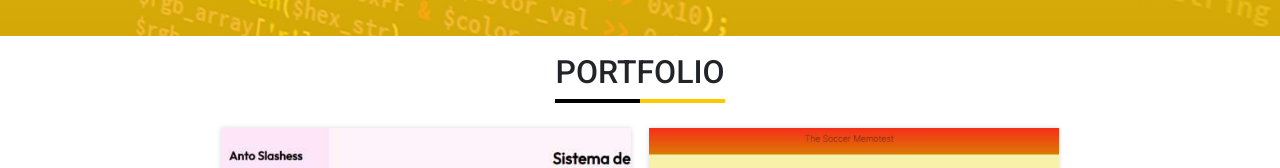
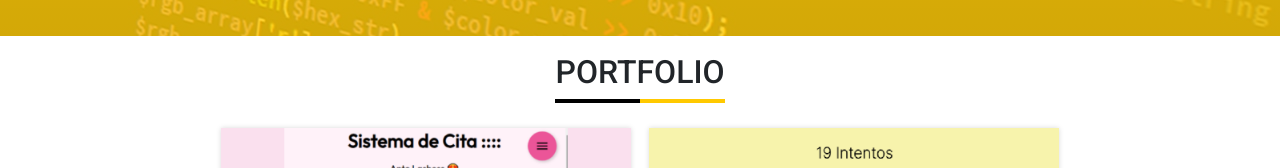
Before and after one commit to DiegoDalera/reactDeveloperProfile, a React (Vite) app: page / in a window 1280 px wide. Shown: the part 2606-2774 px from the top of the page. Built offline with nearby package versions, Linux system fonts and the light colour scheme.

Commit message:
proyects v2

```diff
--- a/src/Components/Footer/Footer.jsx
+++ b/src/Components/Footer/Footer.jsx
@@ -5,22 +5,23 @@ import { Github, Linkedin,Instagram } from "react-bootstrap-icons";
 const Footer = () => {
   return (
     <div className='footer'>
+
       <p>© Diego Dalera. All rights reserved.</p>
 
       <ul class="redes_sociales">
         <li>
-          <a href="https://www.github.com" target="_blank">
-          <Github color="white" size={20}/>
+          <a href="https://github.com/DiegoDalera" target="_blank">
+          <Github className='footer-icon' />
           </a>
         </li>
         <li>
-          <a href="https://www.linkedin.com" target="_blank">
-          <Linkedin color="white" size={20} />
+          <a href="https://www.linkedin.com/in/diego-martin-dalera/" target="_blank">
+          <Linkedin className='footer-icon'/>
           </a>
         </li>
         <li>
-          <a href="https://www.instagram.com" target="_blank">
-          <Instagram color="white" size={20} />
+          <a href="https://www.instagram.com/diegomartin.arg" target="_blank">
+          <Instagram className='footer-icon'/>
           </a>
         </li>
       </ul>
--- a/src/Components/Portfolio/Card_p.jsx
+++ b/src/Components/Portfolio/Card_p.jsx
@@ -1,7 +1,7 @@
 import React from "react";
 import './Card_p.css'
 
-const Card = ({ id, imageUrl, title, description }) => {
+const Card = ({ id, imageUrl, title, description, sourceLink }) => {
   return (
     <div className="item" id={id}>
       <img src={imageUrl} alt={title} />
@@ -9,7 +9,8 @@ const Card = ({ id, imageUrl, title, description }) => {
         <h3>{title}</h3>
         <p>{description}</p>
       </div>
-      <div className="button">Learn More</div>
+
+      <a href={sourceLink} class="button" target="blank">Ver Github</a>
     </div>
   );
 };
--- a/src/Components/Portfolio/Portfolio.jsx
+++ b/src/Components/Portfolio/Portfolio.jsx
@@ -12,13 +12,14 @@ const Portfolio = () => {
 
       <section>
         <div className="container">
-          {portfolioData.map(project => (
+          {portfolioData.map(data => (
             <Card
-              key={project.id}
-              id={project.id}
-              imageUrl={project.imageUrl}
-              title={project.title}
-              description={project.description}
+              key={data.id}
+              id={data.id}
+              imageUrl={data.imageUrl}
+              title={data.title}
+              description={data.description}
+              sourceLink={data.sourceLink}
             />
           ))}
         </div>
--- a/src/Components/Portfolio/portfolioData.json
+++ b/src/Components/Portfolio/portfolioData.json
@@ -3,7 +3,7 @@
     "id": "1",
     "imageUrl": "./public/proyectos/anto.jpg",
     "title": "Sistema de Turnos",
-    "description": "Realizado en JS y Firebase ",
+    "description": "Sistema autoadministrable Realizado en JS y Firebase",
     "demoLink": "https://antoslashes.vercel.app/",
     "sourceLink": "https://github.com/DiegoDalera/turneroEstetica"
   },
@@ -35,7 +35,7 @@
     "id": "5",
     "imageUrl": "./public/proyectos/piedra.jpg",
     "title": "Piedra, Papel o Tijera",
-    "description": "JUga con este juego creado en JS",
+    "description": "Juga con este juego creado en JS",
     "demoLink": "https://moonlit-moxie-0fedec.netlify.app/",
     "sourceLink": "https://github.com/DiegoDalera/piedraPapelTijera"
   }
```
Also changed, not shown: public/proyectos/Anto.jpg, public/proyectos/memotest.jpg.
